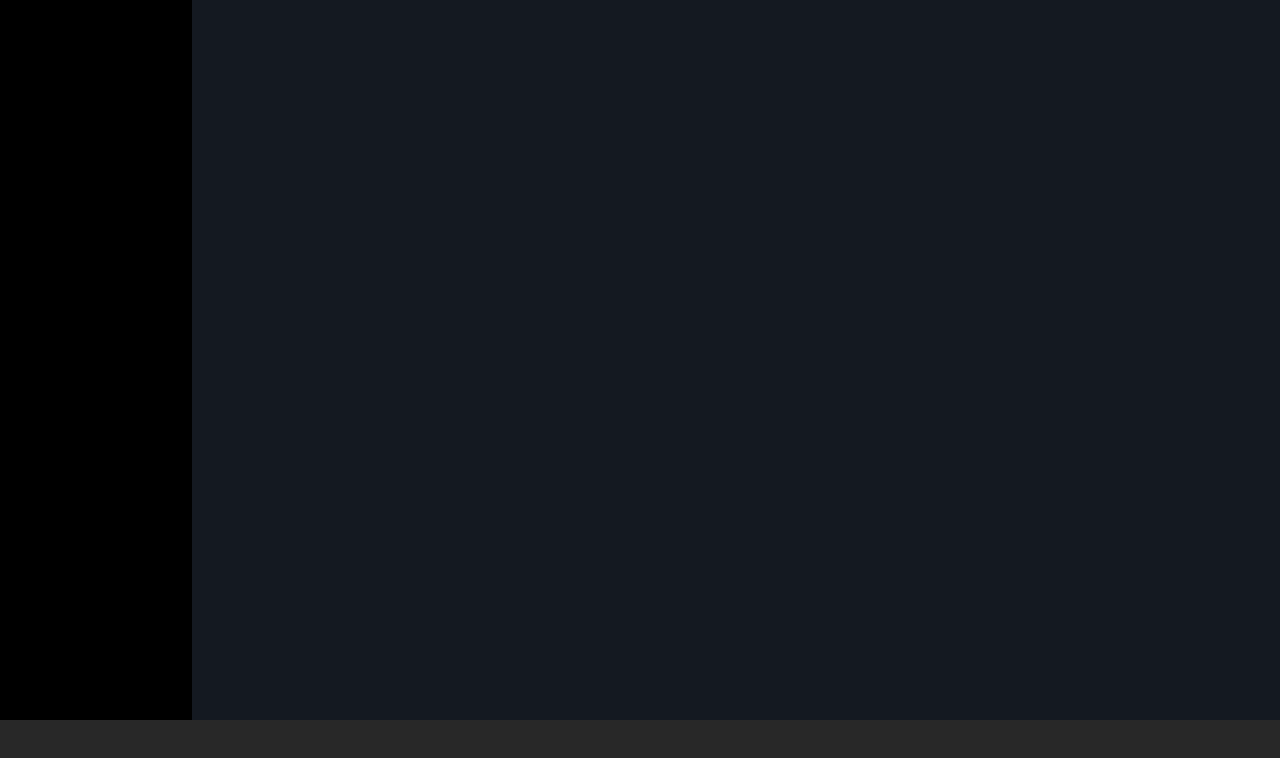
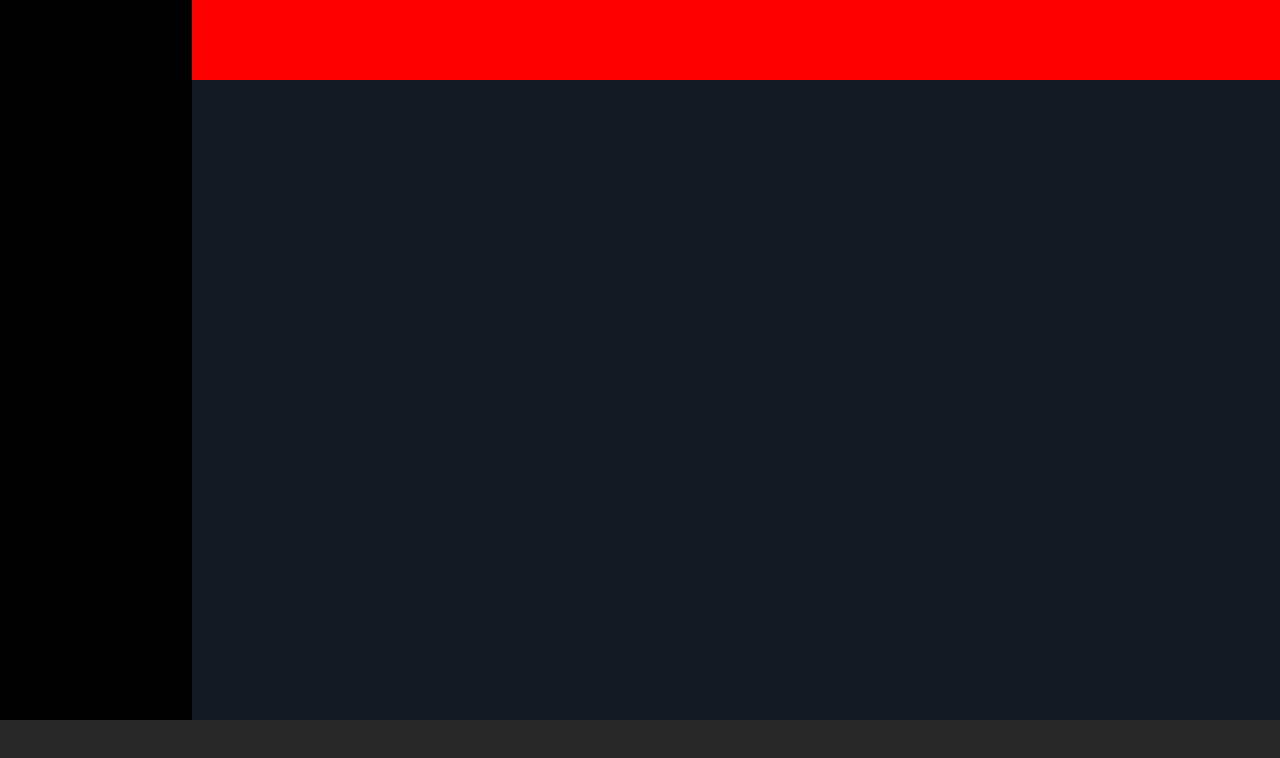
Before and after one commit to parix1999/html-css-spotifyweb, a plain HTML site: page index.html in a window 1280 px wide. Drawn offline with Linux system fonts and the light colour scheme.

Commit message:
spotify-3.0

```diff
--- a/css/style.css
+++ b/css/style.css
@@ -20,6 +20,10 @@ main .content-main{
     background-color:#141921;
 }
 footer{
-    height: 80px;
+    height:80px;
     background-color:#282828;
 }
+main .content-main .opacity-bar{
+    height:80px;
+    background-color:red;
+}
--- a/index.html
+++ b/index.html
@@ -1,5 +1,6 @@
 <!DOCTYPE html>
 <html lang="it">
+
 <head>
     <meta charset="UTF-8">
     <meta http-equiv="X-UA-Compatible" content="IE=edge">
@@ -8,6 +9,7 @@
     <link rel="stylesheet" href="./css/style.css">
     <title>ES_Spotify</title>
 </head>
+
 <body>
     <!-- inizio pagina container -->
     <div class="container-fluid">
@@ -15,7 +17,9 @@
         <!-- parte principale page -->
         <main class="row">
             <div class="side-bar"></div>
-            <div class="content-main"></div>
+            <div class="content-main">
+                <div class="opacity-bar"></div>
+            </div>
         </main>
         <!-- nav bar con play and stop -->
         <footer>
@@ -27,4 +31,5 @@
 
 
 </body>
+
 </html>
```
